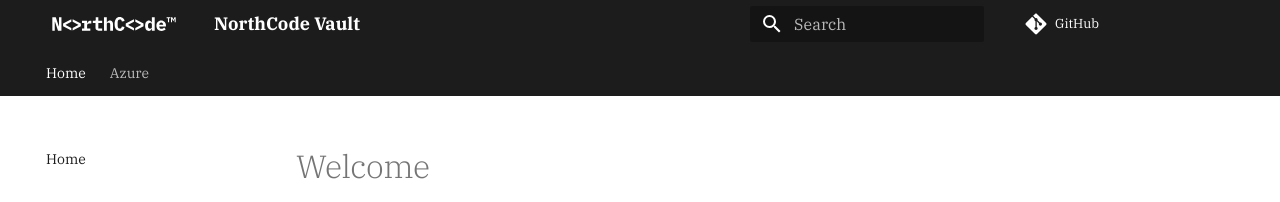
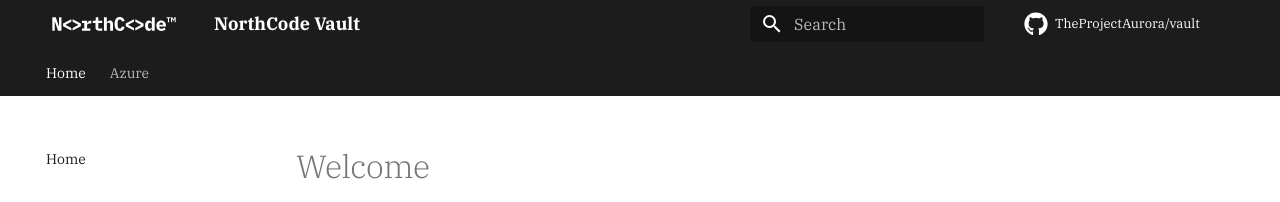
Before and after one commit to TheProjectAurora/vault, an MkDocs documentation site: the page built from docs/index.md, in a window 1280 px wide. Shown: the top 202 px of the page. Built offline with MkDocs 1.6.1 and Material for MkDocs 9.7.7, drawn with Linux system fonts in a browser that asks for light colours; comment, search, counter and statistics services are not loaded.

Commit message:
configure repository settings

```diff
--- a/mkdocs.yml
+++ b/mkdocs.yml
@@ -1,9 +1,13 @@
 site_name: NorthCode Vault
-repo_url: https://github.com/TheProjectAurora/knowledgebase
+repo_url: https://github.com/TheProjectAurora/vault
+repo_name: TheProjectAurora/vault
+edit_uri: edit/main/docs
 theme:
   name: material
   logo: assets/logo-wide.svg
   favicon: assets/favicon-96x96.png
+  icon:
+    repo: fontawesome/brands/github
   custom_dir: theme/
   font:
     text: IBM Plex Serif
```
